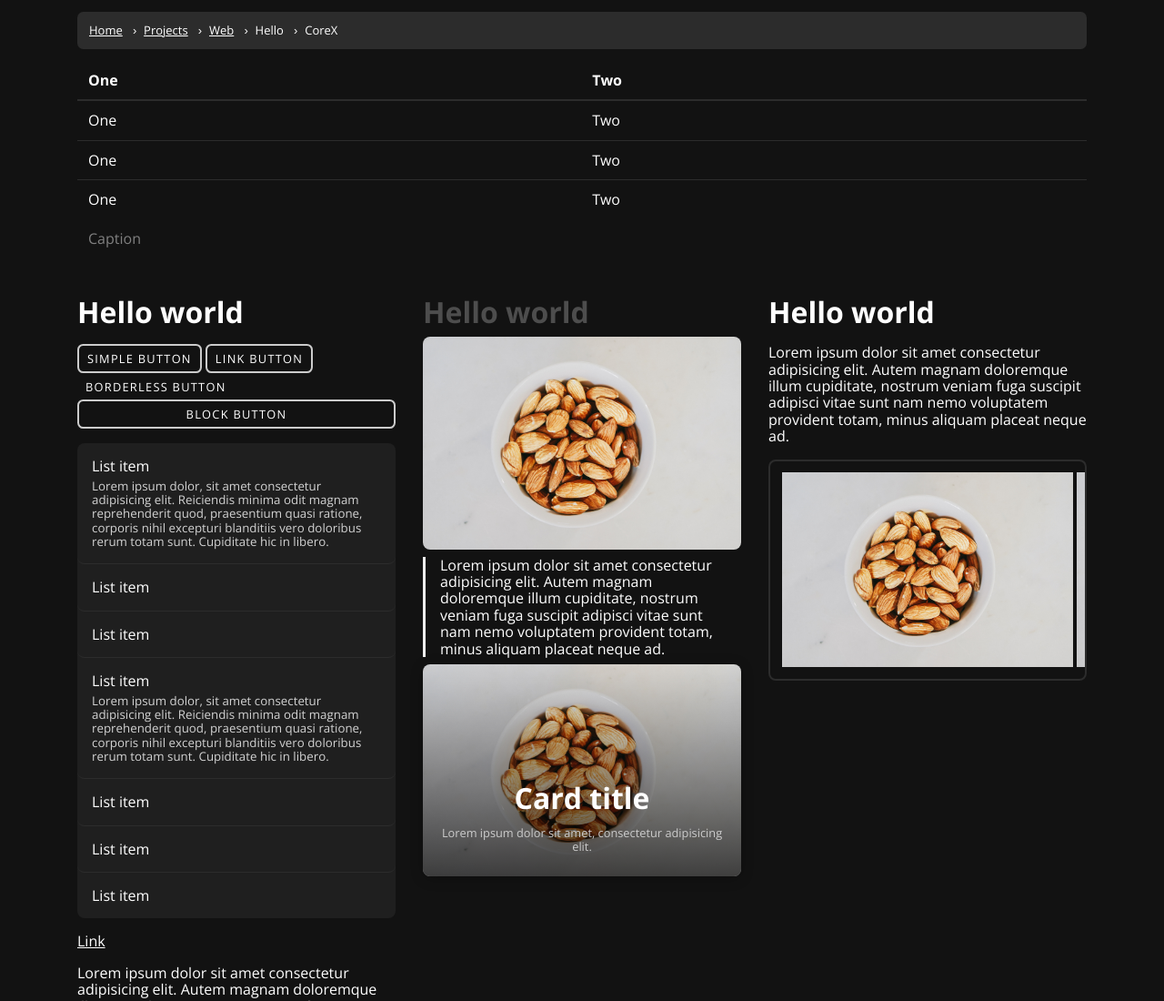
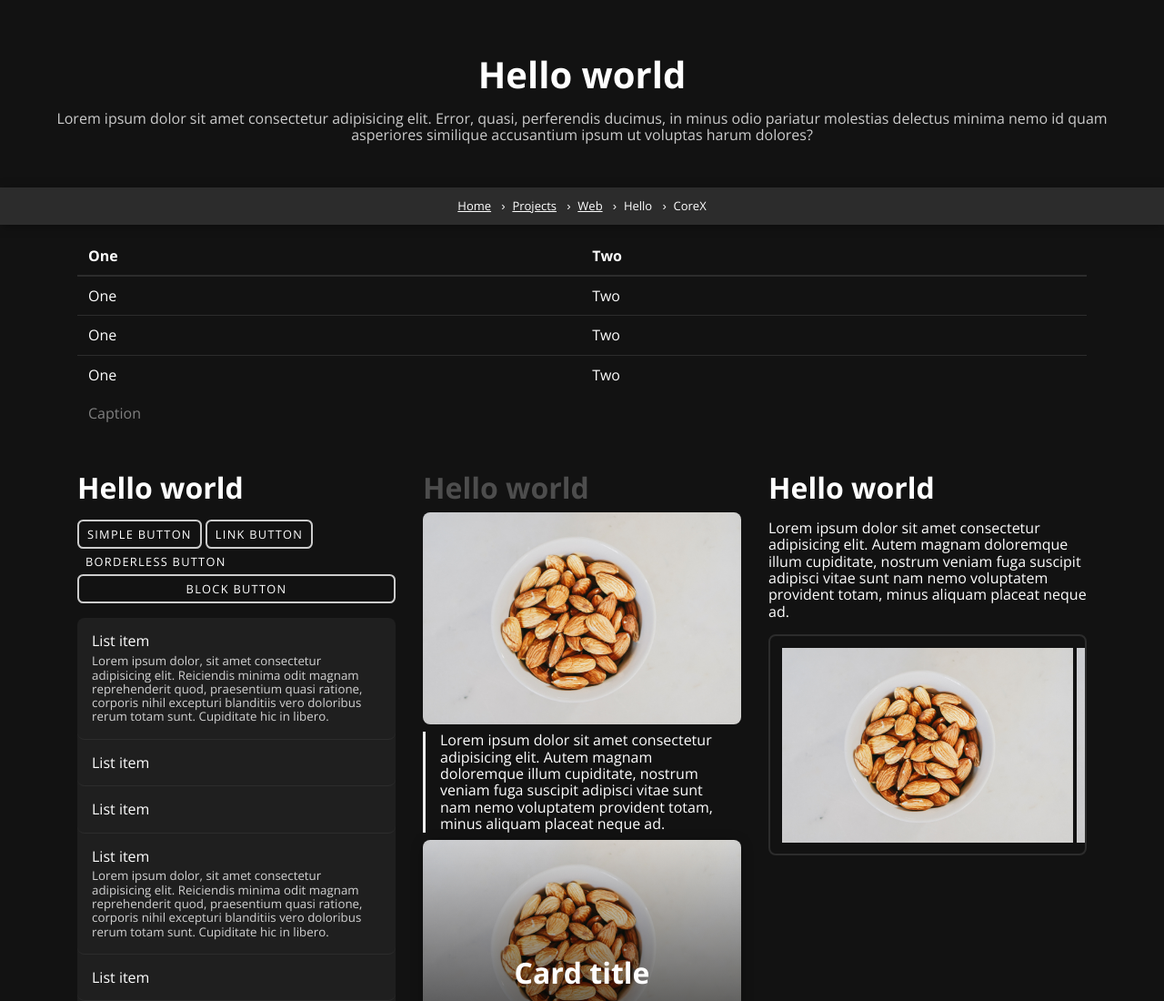
Before and after one commit to haba-kudzaev/CoreX, a website: page test.html in a window 1280 px wide. Shown: the top 1100 px of the page at 91% size. Drawn offline with nearby package versions, Linux system fonts and the light colour scheme; files that its build step writes are made by us from their sources.

Commit message:
Breadcrumbs: переписал немного вид
Подстроил "хлебные крошки" под Header, чтобы выглядело опрятно

```diff
--- a/scss/ui/_breadcrumbs.scss
+++ b/scss/ui/_breadcrumbs.scss
@@ -4,14 +4,17 @@
 
   background-color: lighten($color-surface, 10%);
   padding: 1em;
+  margin-top: 0;
   font-size: small;
   list-style: none;
   overflow-y: hidden;
   overflow-x: auto;
   word-wrap: break-word;
   white-space: nowrap;
+  text-align: center;
+  z-index: 999;
 
-  @include crxBorderRadius();
+  @include crxBoxShadow(0 .15em 1em -0.2em rgba(0 0 0 / .6));
 
   li { display: inline-block; }
 
@@ -21,7 +24,6 @@
   }
 
   &::-webkit-scrollbar-track {
-    @include crxBorderRadius();
     background: lighten($color-surface, 10%);
   }
 
--- a/scss/ui/_card.scss
+++ b/scss/ui/_card.scss
@@ -54,9 +54,7 @@
     width: 100%;
   }
 
-  &[crx-card="centered"] {
-    text-align: center;
-  }
+  &[crx-card*="centered"] { text-align: center; }
 
   &:hover &-image {
     z-index: -1;
--- a/test.html
+++ b/test.html
@@ -9,17 +9,24 @@
   </head>
   <body>
 
+    <header>
+      <h1>Hello world</h1>
+      <p>Lorem ipsum dolor sit amet consectetur adipisicing elit. Error, quasi, perferendis ducimus, in minus odio pariatur molestias delectus minima nemo id quam asperiores similique accusantium ipsum ut voluptas harum dolores?</p>
+    </header>
+
+    <ul class="crx-breadcrumbs">
+      <li><a>Home</a></li>
+      <li><a>Projects</a></li>
+      <li><a>Web</a></li>
+      <li>Hello</li>
+      <li crx-breadcrumbs="current">CoreX</li>
+    </ul>
+
     <div class="container">
 
       <div class="row">
         <div class="col-12">
-          <ul class="crx-breadcrumbs">
-            <li><a>Home</a></li>
-            <li><a>Projects</a></li>
-            <li><a>Web</a></li>
-            <li>Hello</li>
-            <li crx-breadcrumbs="current">CoreX</li>
-          </ul>
+
         </div>
         <div class="col-12">
           <table crx-table="hover">
@@ -78,7 +85,7 @@
           <h2 class="crx-text--muted">Hello world</h2>
           <img src="image.jpg" alt="" crx-img="rounded">
           <p class="crx-alert crx-alert">Lorem ipsum dolor sit amet consectetur adipisicing elit. Autem magnam doloremque illum cupiditate, nostrum veniam fuga suscipit adipisci vitae sunt nam nemo voluptatem provident totam, minus aliquam placeat neque ad.</p>
-          <div class="crx-card" crx-card="centered">
+          <div class="crx-card" crx-card="centered, v2">
             <a href="https://google.com" class="crx-card-link"></a>
             <img class="crx-card-image" src="image.jpg" alt="">
             <div class="crx-card-body">
```
